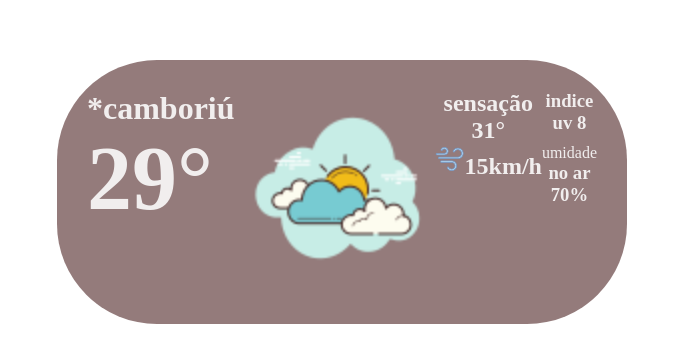
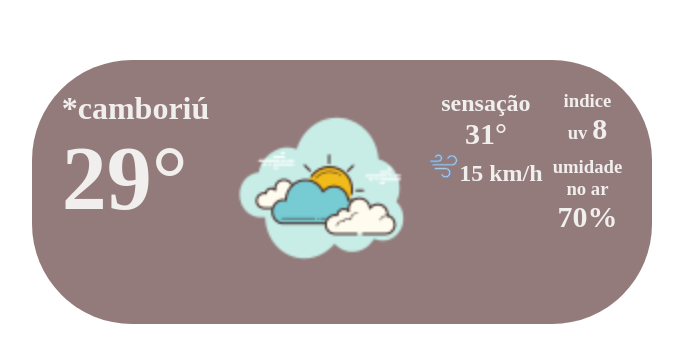
Before and after one commit to eliel-cenaa/aula, a plain HTML site: page clima/index.html in a window 1280 px wide. Shown: the part 208-570 px from the top of the page, without its empty margins (298-981 px from the left). Drawn offline with Linux system fonts and the light colour scheme.

Commit message:
terminei clima

```diff
--- a/clima/clima.css
+++ b/clima/clima.css
@@ -15,6 +15,7 @@ body{
     color: rgb(241, 238, 238);
     border-radius: 100px;
     padding: 30px;
+    gap: 10px;
 
 }
 .text-grande{
@@ -32,3 +33,12 @@ h3{
 .margin{
     margin-bottom: 10px;
 }
+.text-medio{
+    font-size: 30px;
+}
+.text-medi{
+    font-size: 30px ;
+}
+h3{
+    text-align: center;
+}
--- a/clima/index.html
+++ b/clima/index.html
@@ -19,21 +19,19 @@
             <img src="icons8-sun-100.png" class="clima" width="200px" alt="">
         </div>
         <div class="tres">
-            <h2>sensação </h2>
-            <h2> 31°</h2>
-            <h2><img src="icons8-wind-30.png" width="30px">15km/h</h2>
+            <h2> sensação </h2>
+            <h2><span class="text-medio">31°</span></h2>
+            <h2><img src="icons8-wind-30.png" width="30px">15 km/h</h2>
         </div>
-        <div class="quatro">
+            <div class="quatro">
             <div class="margin">
-
                 <h3>indice  </h3>
-                <h3> uv 8</h3>
+                <h3> uv <span class="text-medio">8</span></h3>
             </div>
-            <div
-
-                <h3> umidade </h3>
-                <h3> no ar </h3>
-                <h3> 70% </h3>
+                <div>
+                    <h3> umidade </h3>
+                    <h3> no ar </h3>
+                <h3> <span class="text-medi">70%</span> </h3>
             </div>
         </div>
     </div>
```
